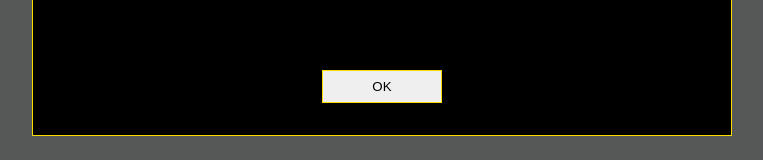
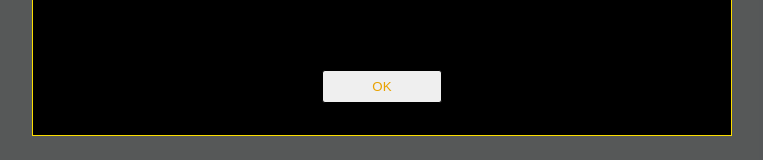
Before and after one commit to carocodingk/PomodoroTracker, a Next.js app: page /components/AppInstructions in a window 1280 px wide. In both pictures the pointer is over the input "OK". Shown: the part 445-605 px from the top of the page, without its empty margins (258-1021 px from the left). Built offline with nearby package versions, Linux system fonts and the light colour scheme.

Commit message:
Changed button of App instructions component to rounded radius

```diff
--- a/src/pages/components/AppInstructions.jsx
+++ b/src/pages/components/AppInstructions.jsx
@@ -2,9 +2,7 @@ import styles from "@/styles/AppInstructions.module.css"
 
 function AppInstructions({setSeenInstructions}){
   return(
-    // <div className="posAbsoluteTop1 flexBox1 flexColumn1 flexJustifyCenter1 modalBox1">
     <div id={styles.instructionsContainer}>
-      {/* <div className="flexBox1 flexColumn1 flexJustifySpaceAround11 dialogBox1"> */}
       <div id={styles.dialogBox}>
         <ol id="list1">
           <li>Welcome to a Pomodoro task tracker</li>
@@ -21,7 +19,6 @@ function AppInstructions({setSeenInstructions}){
           <li>Details of a task can be edited by using button 'more'</li>
           <li>To delete all tasks on the list: select button (-) at the bottom</li>
         </ol>
-        {/* <input className="timerButton1 hoverItem1 okButton1"   */}
         <input id={styles.okButton}
           type="button"
           value="OK"
--- a/src/styles/AppInstructions.module.css
+++ b/src/styles/AppInstructions.module.css
@@ -23,6 +23,12 @@
   margin-top: 0.8rem;
   padding: 0.5rem 0;
   width: 20%;
+  border-radius: 3px;
+}
+
+#okButton:hover {
+  border: 1px solid black;
+  color: #E9A200;
 }
 
 @media screen and (min-width: 700px) {
```
